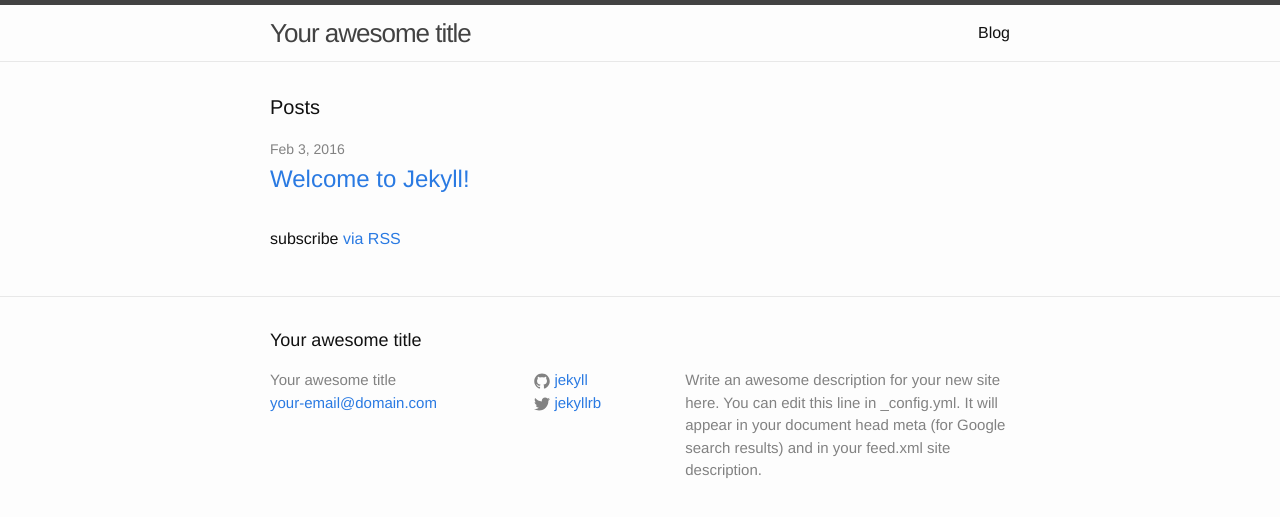
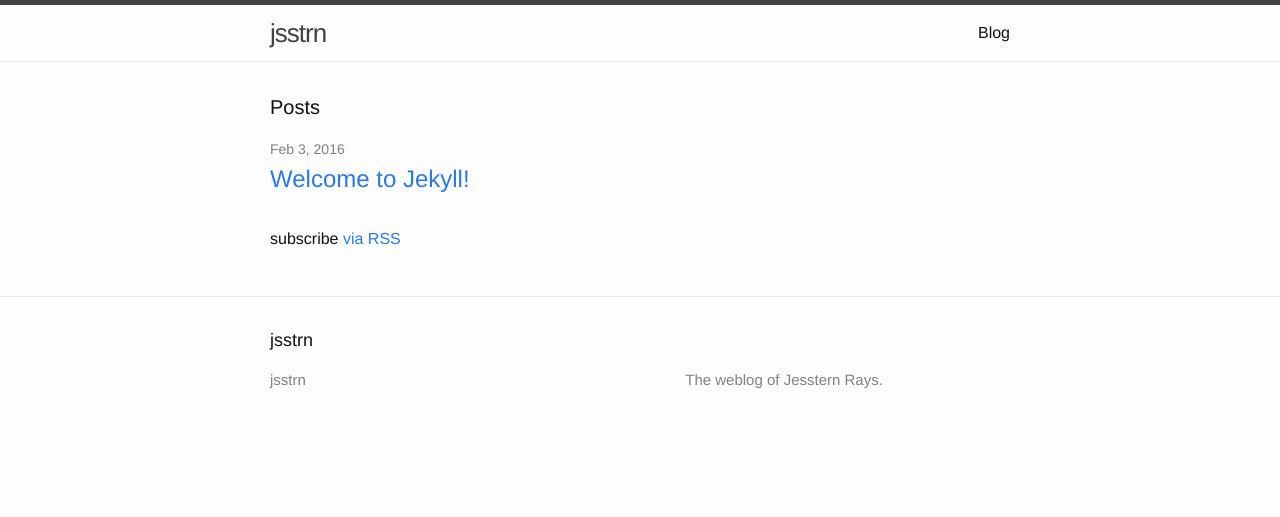
Before and after one commit to jsstrn/jsstrn, a Jekyll site: the page built from index.html, in a window 1280 px wide. Shown: the top 517 px of the page. Built offline with Jekyll 4.4.1, drawn with Linux system fonts in a browser that asks for light colours.

Commit message:
Update configuration file

```diff
--- a/_config.yml
+++ b/_config.yml
@@ -6,16 +6,14 @@
 # 'jekyll serve'. If you change this file, please restart the server process.
 
 # Site settings
-title: Your awesome title
-email: your-email@domain.com
+title: jsstrn
+email:
 description: > # this means to ignore newlines until "baseurl:"
-  Write an awesome description for your new site here. You can edit this
-  line in _config.yml. It will appear in your document head meta (for
-  Google search results) and in your feed.xml site description.
+  The weblog of Jesstern Rays.
 baseurl: "" # the subpath of your site, e.g. /blog
-url: "http://yourdomain.com" # the base hostname & protocol for your site
-twitter_username: jekyllrb
-github_username:  jekyll
+url: "https://jsstrn.github.io" # the base hostname & protocol for your site
+twitter_username:
+github_username:
 
 # Build settings
 markdown: kramdown
```
